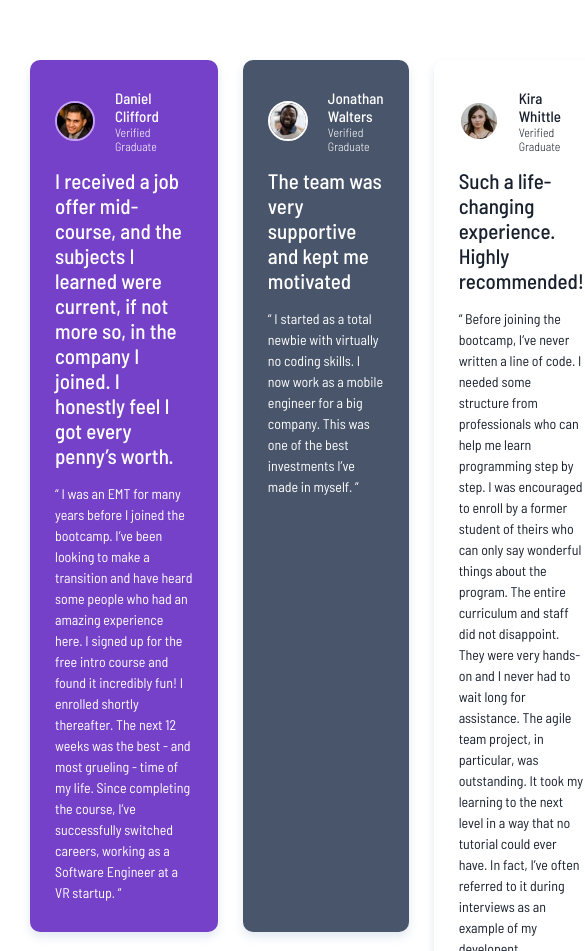
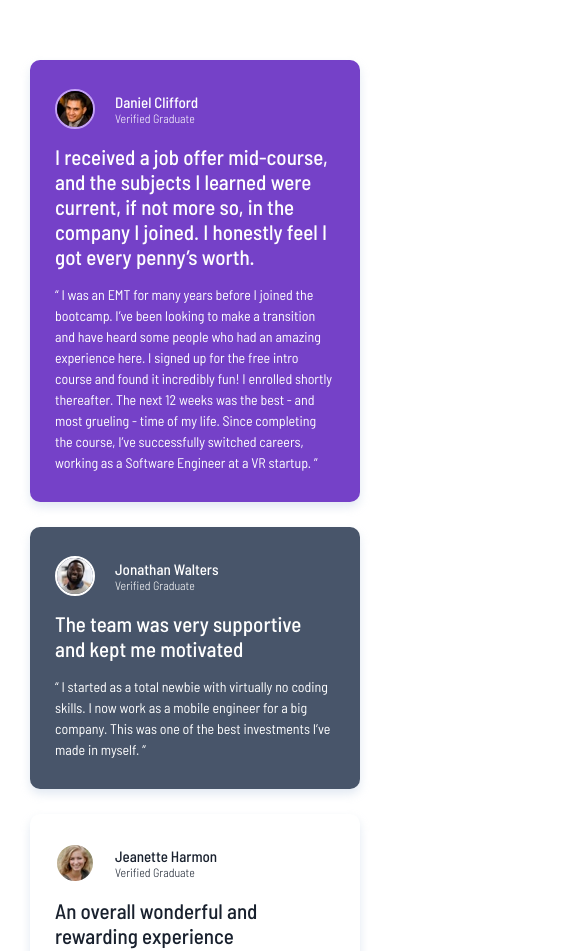
Before and after one commit to ruqiash12-oss/testimonials-grid-section, a plain HTML site: page index.html in a window 390 px wide. Shown: the top 951 px of the page, 585 px wide, since content can reach past the window. Drawn offline with Linux system fonts and the light colour scheme.

Commit message:
Update style.css

```diff
--- a/style.css
+++ b/style.css
@@ -144,12 +144,10 @@ p{
 {
 .main{
 grid-template-columns: 1fr;
-grid-template-areas :"
-a
-b
-c
-d
-e
-";
+grid-template-areas :"a"
+"b"
+"c"
+"d"
+"e";
 }
 }
```
